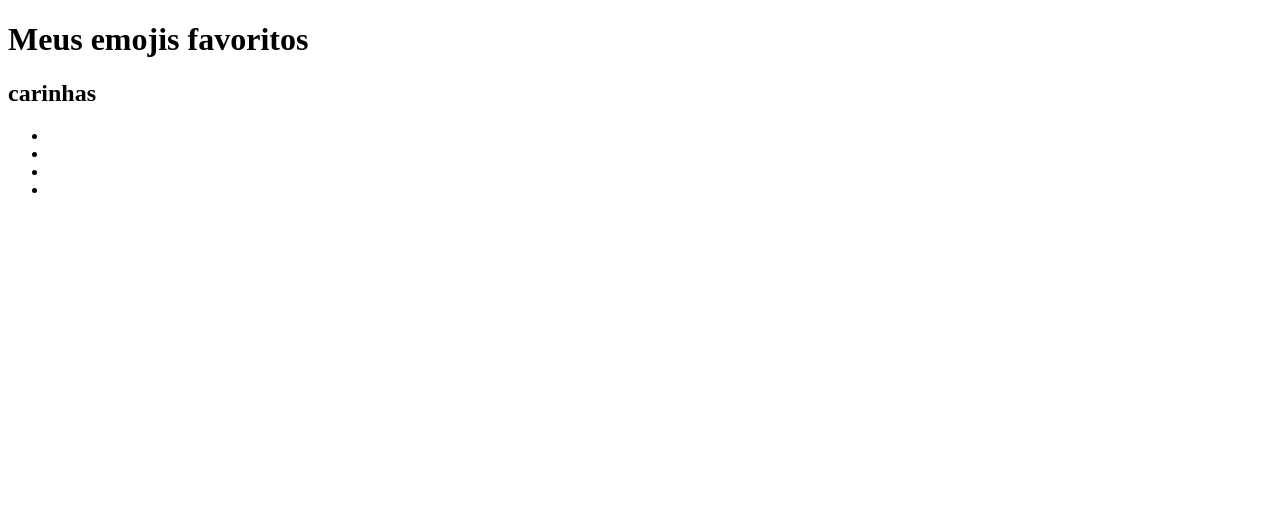
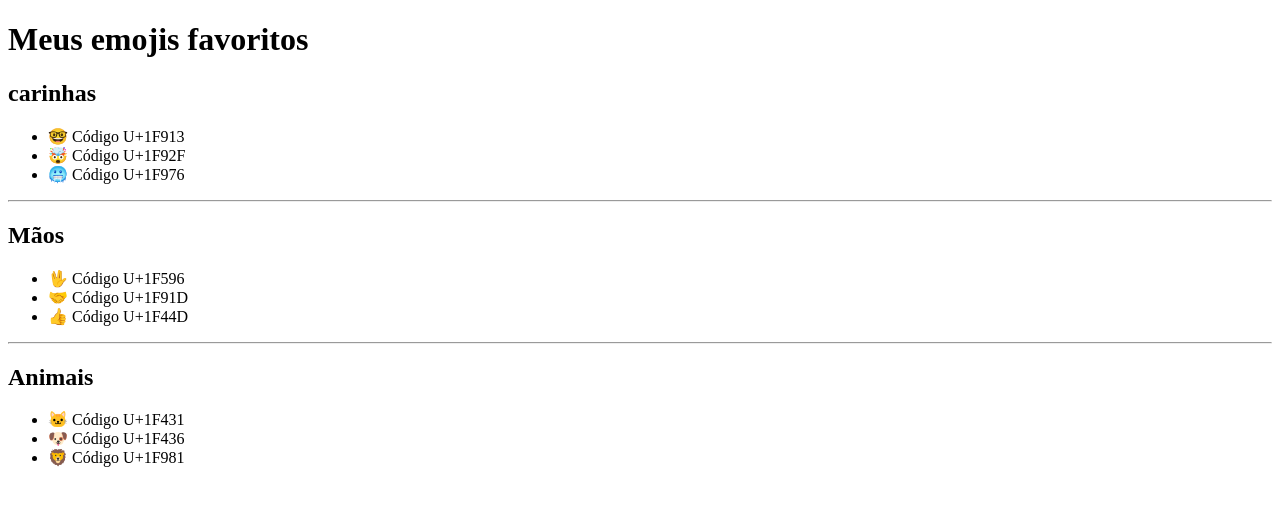
Before and after one commit to Jedaih/Curso-HTML-E-CSS, a plain HTML site: page desafios/d004/index.html in a window 1280 px wide. Drawn offline with Linux system fonts and the light colour scheme.

Commit message:
Finalização

```diff
--- a/desafios/d004/index.html
+++ b/desafios/d004/index.html
@@ -10,14 +10,24 @@
     <h1>Meus emojis favoritos</h1>
     <h2>carinhas</h2>
     <ul>
-        <li></li>
-        <li></li>
-        <li></li>
-        <li></li>
+        <li>&#x1F913; Código U+1F913</li>
+        <li>&#x1F92F; Código U+1F92F</li>
+        <li>&#x1F976; Código U+1F976</li>
     </ul>
-
-
-
+    <hr>
+    <h2>Mãos</h2>
+    <ul>
+        <li>&#x1F596; Código U+1F596</li>
+        <li>&#x1F91D; Código U+1F91D</li>
+        <li>&#x1F44D; Código U+1F44D</li>
+    </ul>
+    <hr>
+    <h2>Animais</h2>
+    <ul>
+        <li>&#x1F431; Código U+1F431</li>
+        <li>&#x1F436; Código U+1F436</li>
+        <li>&#x1F981; Código U+1F981</li>
+    </ul>
 
 
 </body>
```
